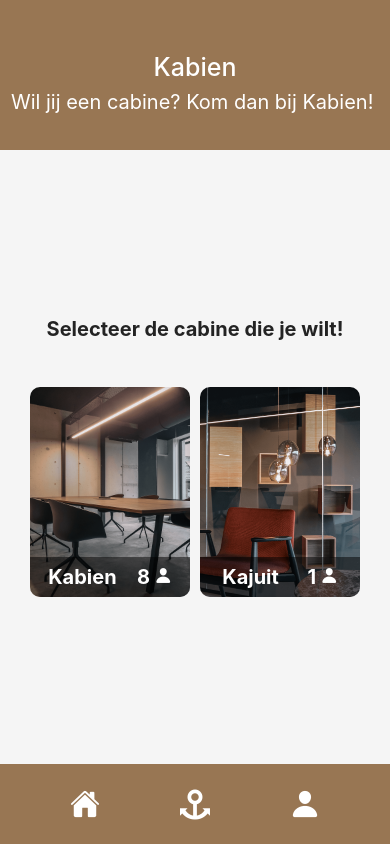
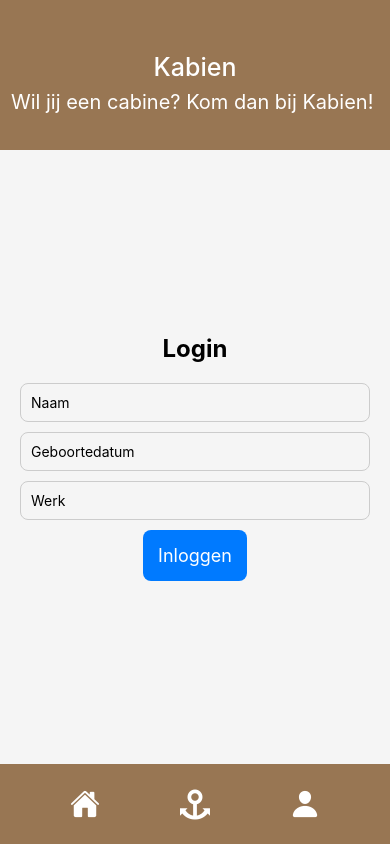
Before and after one commit to Jairo-Lopez-Navarrete/Examen_WebExpert_2, a React Native app: screen /Login in a window 390 px wide. Built offline with nearby package versions, Linux system fonts and the light colour scheme.

Commit message:
ik heb de profile pagina aangepast.

```diff
--- a/App.js
+++ b/App.js
@@ -15,6 +15,7 @@ import Calendar from './screens/Calendar';
 import Kabien from './screens/Kabien';
 import Kajuit from './screens/Kajuit';
 import EditProfile from './screens/EditProfile';
+import Login from './screens/Login';
 
 const Stack = createStackNavigator();
 
@@ -23,9 +24,10 @@ export default function App() {
     <NavigationContainer ref={navigationRef}>
             <Header />
              <Stack.Navigator screenOptions={{headerShown: false}}>
-                <Stack.Screen name="Home" component={Home} />
+             <Stack.Screen name="Login" component={Login} options={{ headerShown: false }}/>
+                <Stack.Screen name="Home" component={Home}/>
                 <Stack.Screen name="About_Us" component={AboutUs} />
-                <Stack.Screen name="Profile" component={Profile} />
+                <Stack.Screen name="Profile" component={Profile}/>
                 <Stack.Screen name="Kabien" component={Kabien} />
                 <Stack.Screen name="Kajuit" component={Kajuit} />
                 <Stack.Screen name="Calendar" component={Calendar} />
--- a/package.json
+++ b/package.json
@@ -9,6 +9,7 @@
     "web": "expo start --web"
   },
   "dependencies": {
+    "@react-native-async-storage/async-storage": "^2.1.2",
     "@react-navigation/bottom-tabs": "^7.2.0",
     "@react-navigation/native": "^7.0.14",
     "@react-navigation/stack": "^7.1.1",
--- a/screens/EditProfile.tsx
+++ b/screens/EditProfile.tsx
@@ -3,6 +3,7 @@ import { View, Text, TextInput, StyleSheet, Pressable, Alert, Image } from 'reac
 import Ionicons from 'react-native-vector-icons/Ionicons';
 import { useNavigation, useRoute } from '@react-navigation/native';
 import * as ImagePicker from 'react-native-image-picker';
+import AsyncStorage from '@react-native-async-storage/async-storage';
 
 export default function EditProfile() {
   const navigation = useNavigation();
@@ -14,19 +15,23 @@ export default function EditProfile() {
   const [work, setWork] = useState(user.work);
   const [profilePic, setProfilePic] = useState(user.profilePic);
 
+  // Functie voor het kiezen van een afbeelding
   const pickImage = () => {
     ImagePicker.launchImageLibrary({ mediaType: 'photo' }, (response) => {
       if (response.didCancel) return;
       if (response.assets) {
-        setProfilePic(response.assets[0].uri);
+        setProfilePic(response.assets[0].uri); // Zet de gekozen afbeelding
       }
     });
   };
 
-  const handleSave = () => {
-    setUser({ name, birthdate, work, profilePic });
+  // Functie voor het opslaan van de wijzigingen in AsyncStorage
+  const handleSave = async () => {
+    const updatedUser = { name, birthdate, work, profilePic };
+    await AsyncStorage.setItem('user', JSON.stringify(updatedUser)); // Sla de gegevens op
+    setUser(updatedUser); // Werk de user state bij
     Alert.alert("Opgeslagen!", "Je profiel is bijgewerkt.");
-    navigation.goBack();
+    navigation.goBack(); // Ga terug naar de profielpagina
   };
 
   return (
--- /dev/null
+++ b/screens/Login.tsx
@@ -0,0 +1,79 @@
+import React, { useState, useEffect } from 'react';
+import { View, Text, TextInput, Pressable, StyleSheet, Alert } from 'react-native';
+import AsyncStorage from '@react-native-async-storage/async-storage';
+import { useNavigation } from '@react-navigation/native';
+
+export default function Login() {
+  const navigation = useNavigation();
+  const [name, setName] = useState('');
+  const [birthdate, setBirthdate] = useState('');
+  const [work, setWork] = useState('');
+
+  // Check of gebruiker al ingelogd is
+  useEffect(() => {
+    const checkLoginStatus = async () => {
+      const userData = await AsyncStorage.getItem('user');
+      if (userData) {
+        navigation.replace('Profile'); // Direct naar profiel als ingelogd
+      }
+    };
+    checkLoginStatus();
+  }, []);
+
+  const handleLogin = async () => {
+    if (!name || !birthdate || !work) {
+      Alert.alert('Fout', 'Vul alle velden in.');
+      return;
+    }
+
+    const user = { name, birthdate, work, profilePic: null };
+
+    await AsyncStorage.setItem('user', JSON.stringify(user)); // Opslaan
+    navigation.replace('Profile'); // Navigeer naar profiel
+  };
+
+  return (
+    <View style={styles.container}>
+      <Text style={styles.title}>Login</Text>
+      <TextInput style={styles.input} placeholder="Naam" value={name} onChangeText={setName} />
+      <TextInput style={styles.input} placeholder="Geboortedatum" value={birthdate} onChangeText={setBirthdate} />
+      <TextInput style={styles.input} placeholder="Werk" value={work} onChangeText={setWork} />
+
+      <Pressable style={styles.button} onPress={handleLogin}>
+        <Text style={styles.buttonText}>Inloggen</Text>
+      </Pressable>
+    </View>
+  );
+}
+
+const styles = StyleSheet.create({
+  container: {
+    flex: 1,
+    justifyContent: 'center',
+    alignItems: 'center',
+    backgroundColor: '#f5f5f5',
+    padding: 20,
+  },
+  title: {
+    fontSize: 24,
+    fontWeight: 'bold',
+    marginBottom: 20,
+  },
+  input: {
+    width: '100%',
+    padding: 10,
+    borderWidth: 1,
+    borderColor: '#ccc',
+    borderRadius: 8,
+    marginBottom: 10,
+  },
+  button: {
+    backgroundColor: '#007AFF',
+    padding: 15,
+    borderRadius: 8,
+  },
+  buttonText: {
+    color: 'white',
+    fontSize: 18,
+  },
+});
--- a/screens/Profile.tsx
+++ b/screens/Profile.tsx
@@ -1,17 +1,32 @@
-import React, { useState } from 'react';
+import React, { useState, useEffect } from 'react';
 import { View, Text, StyleSheet, Pressable, Image, Alert } from 'react-native';
+import AsyncStorage from '@react-native-async-storage/async-storage';
 import Ionicons from 'react-native-vector-icons/Ionicons';
 import { useNavigation } from '@react-navigation/native';
 
 export default function Profile() {
   const navigation = useNavigation();
+  const [user, setUser] = useState(null);
 
-  const [user, setUser] = useState({
-    name: "Jairo Lopez Navarrete",
-    birthdate: "26/12/2000",
-    work: "Working at Kapitan!",
-    profilePic: null, // Standaard geen foto
-  });
+  // Laad de gebruiker van AsyncStorage bij het laden van de pagina
+  useEffect(() => {
+    const getUser = async () => {
+      const userData = await AsyncStorage.getItem('user');
+      if (!userData) {
+        navigation.replace('Login'); // Stuur gebruiker naar Login als niet ingelogd
+      } else {
+        setUser(JSON.parse(userData)); // Zet de user-data
+      }
+    };
+    getUser();
+  }, []);
+
+  if (!user) return null; // Voorkom error als user niet geladen is
+
+  const handleLogout = async () => {
+    await AsyncStorage.removeItem('user'); // Verwijder gegevens
+    navigation.replace('Login'); // Stuur terug naar login
+  };
 
   return (
     <View style={styles.container}>
@@ -20,20 +35,23 @@ export default function Profile() {
       <Text style={styles.text}>{user.birthdate}</Text>
       <Text style={styles.text}>{user.work}</Text>
 
-      <Pressable style={styles.button} onPress={() => navigation.navigate('EditProfile', { user, setUser })}>
-        <Ionicons name="create-outline" size={24} color="white" />
-        <Text style={styles.buttonText}>Bewerk Profiel</Text>
+
+      <Pressable style={styles.changeButton} onPress={handleLogout}>
+        <Ionicons name="open" style={styles.icons} color="white" />
+        <Text style={styles.changeButtonText}>Verander je profiel</Text>
       </Pressable>
-
-      <Pressable style={styles.logoutButton} onPress={() => Alert.alert("Uitgelogd", "Je bent succesvol uitgelogd.")}>
-        <Ionicons name="log-out-outline" size={24} color="white" />
-        <Text style={styles.buttonText}>Uitloggen</Text>
+      <Pressable style={styles.logoutButton} onPress={handleLogout}>
+        <Ionicons name="log-out-outline" style={styles.icons} color="black" />
+        <Text style={styles.buttonTextLogout}>Uitloggen</Text>
       </Pressable>
     </View>
   );
 }
 
 const styles = StyleSheet.create({
+  icons: {
+    fontSize: 24,
+  },
   container: {
     flex: 1,
     justifyContent: 'center',
@@ -41,7 +59,7 @@ const styles = StyleSheet.create({
     backgroundColor: '#f5f5f5',
   },
   profileImage: {
-    width: 200,
+    width: 250,
     height: 250,
     borderRadius: 60,
     marginBottom: 5,
@@ -51,8 +69,7 @@ const styles = StyleSheet.create({
     marginBottom: 5,
     color: '#232323',
   },
-  button: {
-    backgroundColor: '#007AFF',
+  logoutButton: {
     flexDirection: 'row',
     alignItems: 'center',
     padding: 15,
@@ -61,8 +78,14 @@ const styles = StyleSheet.create({
     justifyContent: 'center',
     width: 200,
   },
-  logoutButton: {
-    backgroundColor: '#FF3B30',
+  buttonTextLogout: {
+    textDecorationLine: "underline",
+    fontSize: 18,
+    color: '#000',
+    marginLeft: 10,
+  },
+  changeButton: {
+    backgroundColor: '#be5746',
     flexDirection: 'row',
     alignItems: 'center',
     padding: 15,
@@ -71,9 +94,9 @@ const styles = StyleSheet.create({
     justifyContent: 'center',
     width: 200,
   },
-  buttonText: {
+  changeButtonText: {
     fontSize: 18,
     color: '#fff',
     marginLeft: 10,
-  },
+  }
 });
```
Also changed, not shown: 1 other file (tests, documents, lock files or other folders).
